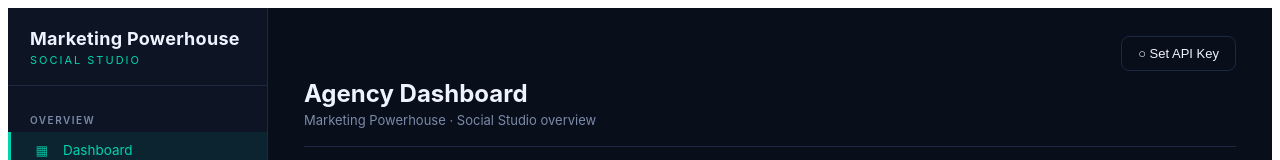
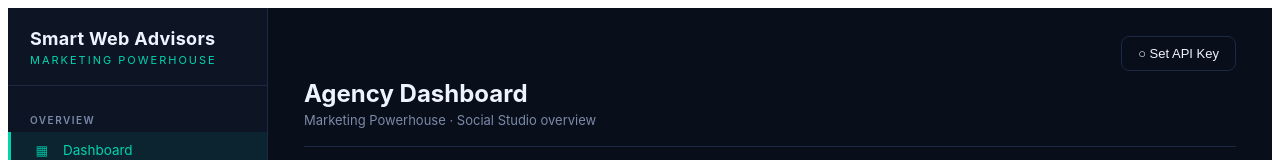
Before and after one commit to Smartwebadvisors-com/Marketing-powerhouse, a React (Create React App) app: page / in a window 1280 px wide. Shown: the top 160 px of the page. Built offline with nearby package versions, Linux system fonts and the light colour scheme.

Commit message:
Smart Web Advisors branding

```diff
--- a/public/index.html
+++ b/public/index.html
@@ -1,4 +1,4 @@
-<!DOCTYPE html>
+<title>Marketing Powerhouse | Smart Web Advisors</title><!DOCTYPE html>
 <html lang="en">
   <head>
     <meta charset="utf-8" />
@@ -24,7 +24,7 @@
       work correctly both with client-side routing and a non-root public URL.
       Learn how to configure a non-root public URL by running `npm run build`.
     -->
-    <title>React App</title>
+    <title>Marketing Powerhouse | Smart Web Advisors</title>
   </head>
   <body>
     <noscript>You need to enable JavaScript to run this app.</noscript>
--- a/src/App.js
+++ b/src/App.js
@@ -1634,8 +1634,8 @@
       `}</style>
       <aside style={styles.sidebar}>
         <div style={styles.brand}>
-          <div style={styles.brandTitle}>Marketing Powerhouse</div>
-          <div style={styles.brandSub}>Social Studio</div>
+          <div style={styles.brandTitle}>Smart Web Advisors</div>
+          <div style={styles.brandSub}>Marketing Powerhouse</div>
         </div>
         {Object.entries(groups).map(([group, items]) => (
           <div key={group}>
```
Also changed, not shown: public/manifest.json.
